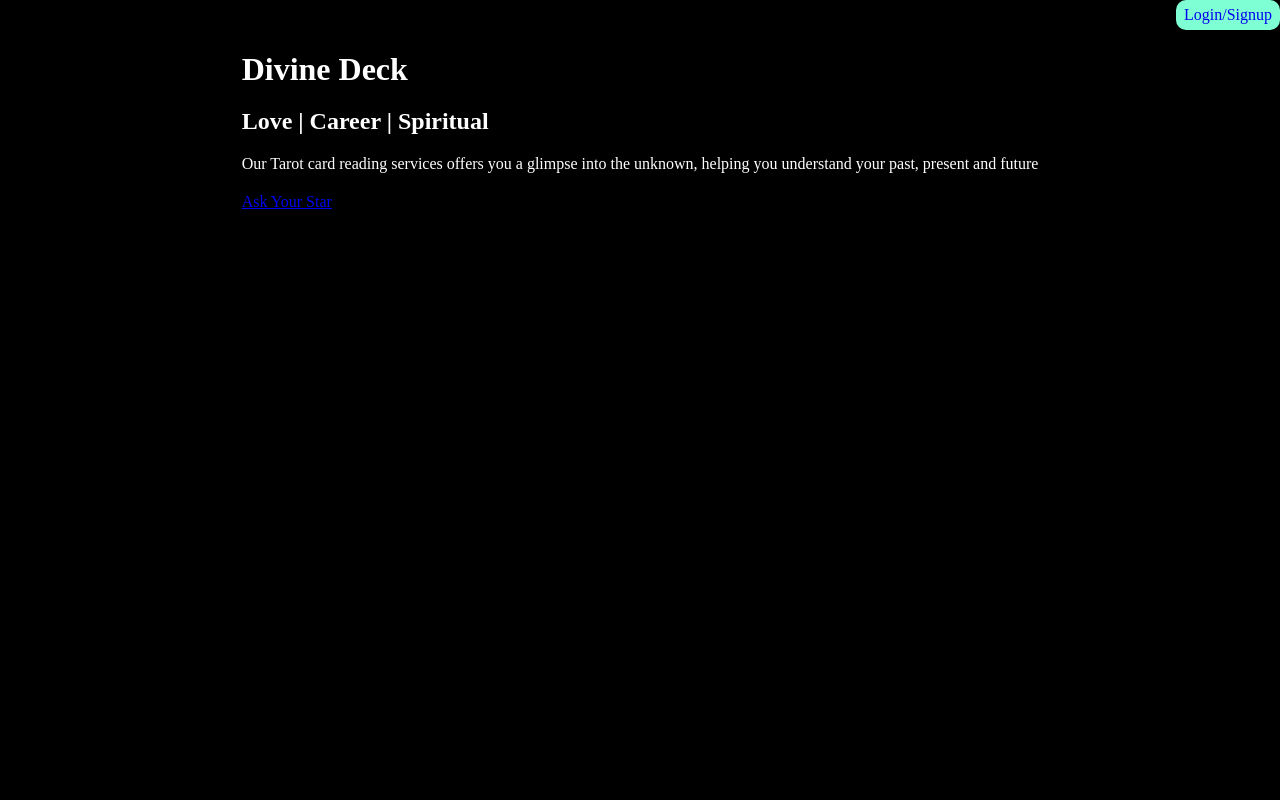
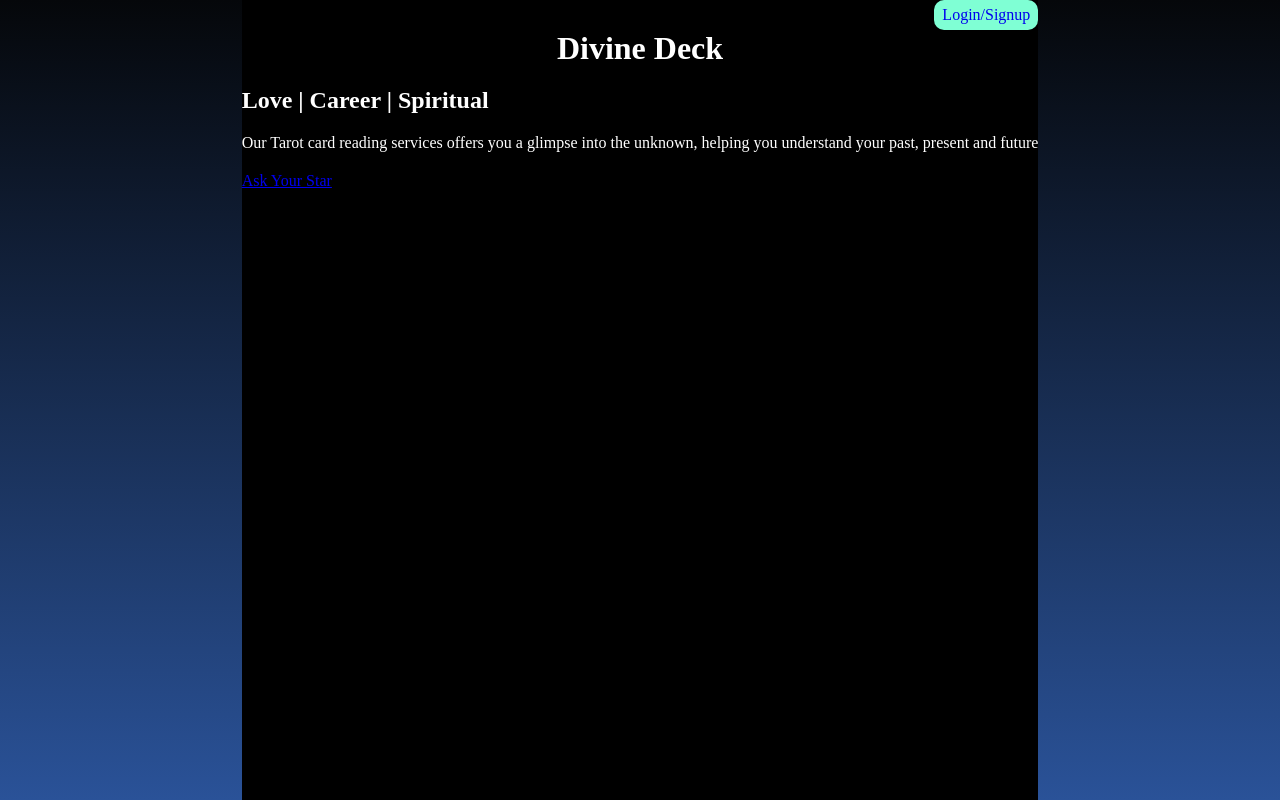
Before and after one commit to iamthesaint/tarot, a React (Vite) app in the folder client/: page / in a window 1280 px wide. Built offline with nearby package versions, Linux system fonts and the light colour scheme.

Commit message:
added styling to card front so image is crisp

```diff
--- a/client/src/App.css
+++ b/client/src/App.css
@@ -1,7 +1,24 @@
+
+
 body {
+  background: linear-gradient(to bottom, #05070a, #2a5298);
+  background-size: cover;
   margin: 0;
-  padding: 0;
-  background-color: linear-gradient(135deg, #6c63ff, #b06ab3);
+  font-family:'Times New Roman', Times, serif;
+}
+
+h1 {
+  /* color: lightblue; */
+  text-align: center;
+  margin-top: 0;
+}
+
+#root {
+  min-height: 100vh;
+  display: flex;
+  flex-direction: column;
+  align-items: center;
+  justify-content: center;
 }
 
 .align-center {
@@ -12,7 +29,7 @@ body {
 
 .reading-container {
   text-align: center;
-  padding: 20px;
+  padding: 0px;
 }
 
 .reading-results {
--- a/client/src/pages/TarotReading.css
+++ b/client/src/pages/TarotReading.css
@@ -38,7 +38,8 @@
 
 .tarot-card.selected {
   border: 2px solid gold;
-  box-shadow: 0 8px 10px rgba(255, 215, 0, 0.5);
+  box-shadow: 0 0 15px 3px rgba(255, 215, 0, 0.5);
+  border-radius: 8px;
 
 }
 
@@ -52,6 +53,7 @@
   color: white;
   font-size: 50px;
   font-weight: bold;
+  border-radius: 8px;
 }
 
 .card-front {
--- a/client/src/pages/TarotReading.tsx
+++ b/client/src/pages/TarotReading.tsx
@@ -173,7 +173,7 @@ const TarotReading: React.FC = () => {
 
     switch (card.position) {
       case "past":
-        return `Drawn in the past in the ${position} position, the ${name} represents ${meaning}. This drawing suggests that the past has had a significant influence on your current happenings, shaping things yet to come.`;
+        return `Drawn in the ${position} position, ${name} represents ${meaning}. Pulling this card in the past space suggests that the past has had a significant influence on your current happenings, shaping things yet to come.`;
       case "present":
         return `Currently, ${position} ${name} in the present space indicates ${meaning}. It represents the current state of affairs and the energy surrounding current situations.`;
       case "future":
```
Also changed, not shown: 1 other file (tests, documents, lock files or other folders).
